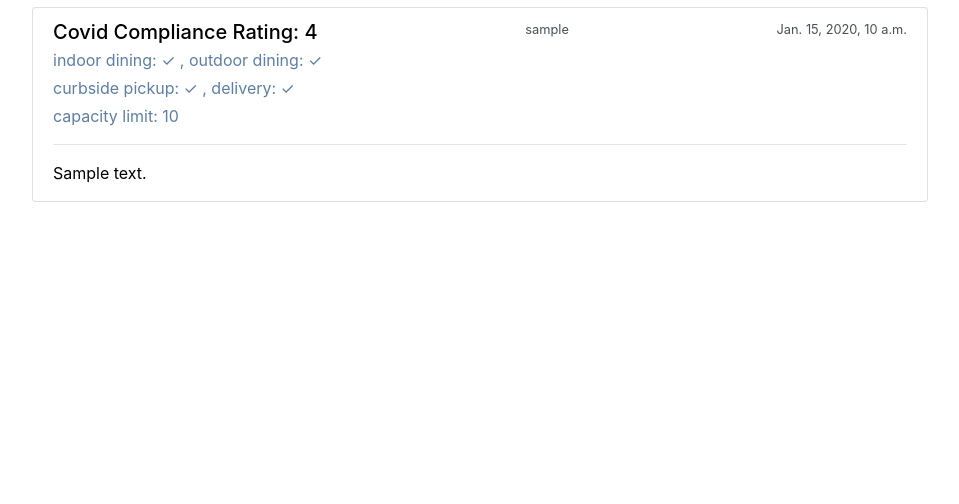
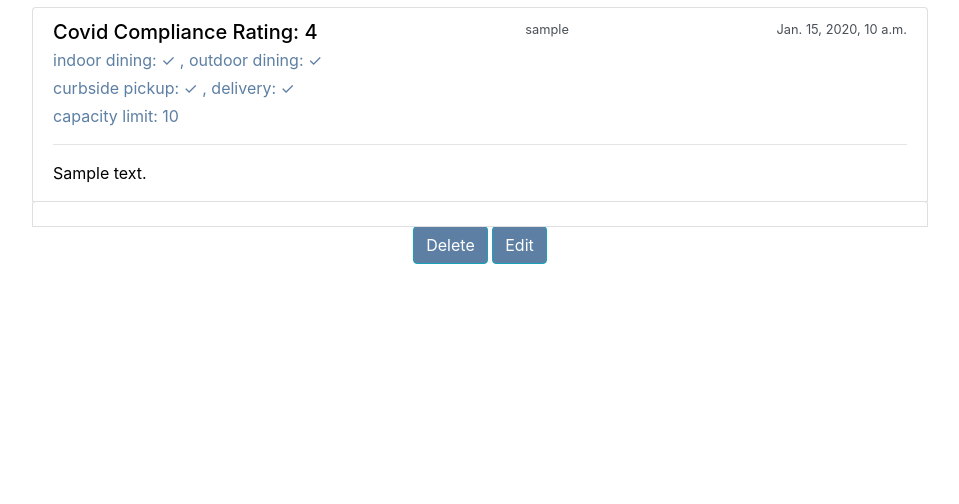
Before and after one commit to naqiaz/whats-changed, a Django app: template changed/templates/changed/comments.html in a window 1280 px wide. Shown: the part 163-667 px from the top of the page, without its empty margins (160-1119 px from the left). Run offline with Django 3.2, Linux system fonts and the light colour scheme; tables that the repository leaves empty hold one stand-in row (values such as "Sample post"); the template is opened without the code that fills it: values that come from a table or form of the project are taken from there, most other values are stand-ins (such as "Sample title", 1, 10 or a date in 2020); some libraries are stand-ins or nearby versions.

Commit message:
Added Edit and Delete Buttons to comments page

```diff
--- a/changed/templates/changed/comments.html
+++ b/changed/templates/changed/comments.html
@@ -57,6 +57,10 @@
                         <p class="mb-1" style="color:#5d7fa3">capacity limit: {{comment.capacity_limit}}</p>
                         <hr>
                         <p class="mb-1" style="color:black">{{comment.body}}</p>
+                        <div style="text-align: center;">
+                            <a href="#" class="btn btn-info" role="button"style="background-color: #5d7fa3; color:white"> Delete</a>
+                            <a href="#" class="btn btn-info" role="button"style="background-color: #5d7fa3; color:white"> Edit</a>
+                        </div>
                     </a>
 
                 </div>
```
